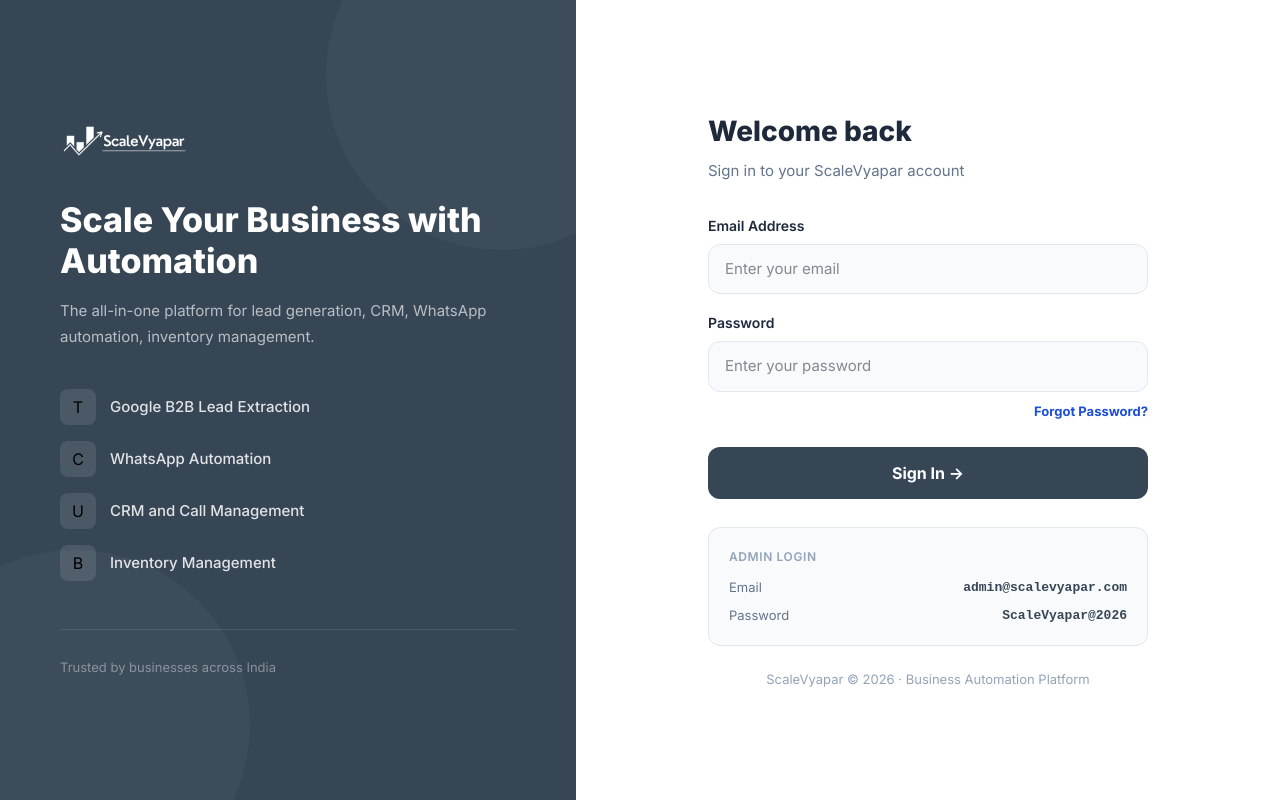
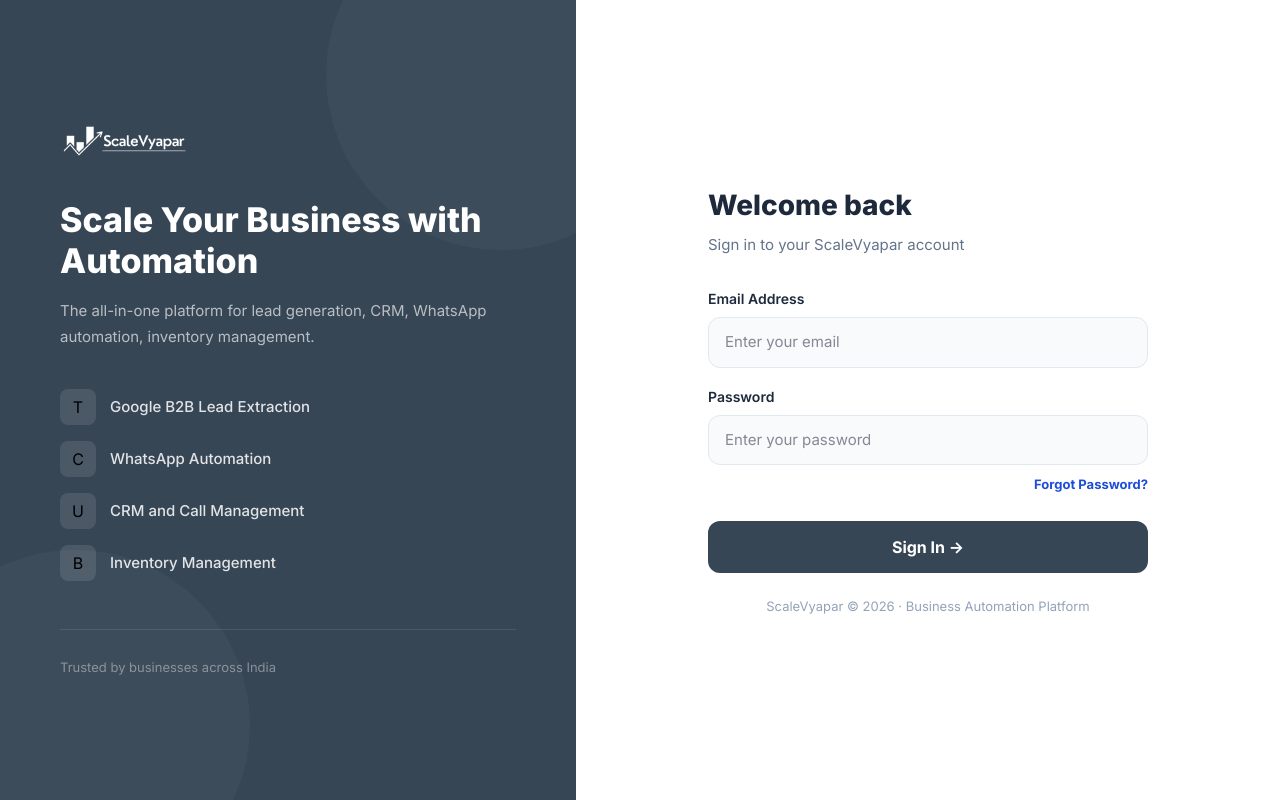
Before and after one commit to scalevyapar072-svg/scalevyapar, a Next.js app: page /login in a window 1280 px wide. Built offline with nearby package versions, Linux system fonts and the light colour scheme.

Commit message:
Remove admin credentials from login page

```diff
--- a/app/login/page.tsx
+++ b/app/login/page.tsx
@@ -239,22 +239,6 @@
               </button>
             </form>
 
-            <div style={{ marginTop: '28px', padding: '20px', background: '#f8fafc', borderRadius: '12px', border: '1px solid #e2e8f0' }}>
-              <p style={{ color: '#94a3b8', fontSize: '12px', fontWeight: '600', textTransform: 'uppercase', letterSpacing: '0.05em', marginBottom: '12px' }}>
-                Admin Login
-              </p>
-              <div style={{ display: 'flex', flexDirection: 'column', gap: '8px' }}>
-                <div style={{ display: 'flex', justifyContent: 'space-between', alignItems: 'center', flexWrap: 'wrap', gap: '4px' }}>
-                  <span style={{ color: '#64748b', fontSize: '13px' }}>Email</span>
-                  <span style={{ color: '#374655', fontSize: '13px', fontWeight: '600', fontFamily: 'monospace' }}>admin@scalevyapar.com</span>
-                </div>
-                <div style={{ display: 'flex', justifyContent: 'space-between', alignItems: 'center', flexWrap: 'wrap', gap: '4px' }}>
-                  <span style={{ color: '#64748b', fontSize: '13px' }}>Password</span>
-                  <span style={{ color: '#374655', fontSize: '13px', fontWeight: '600', fontFamily: 'monospace' }}>ScaleVyapar@2026</span>
-                </div>
-              </div>
-            </div>
-
             <p style={{ textAlign: 'center', color: '#94a3b8', fontSize: '13px', marginTop: '24px' }}>
               ScaleVyapar © 2026 · Business Automation Platform
             </p>
```
